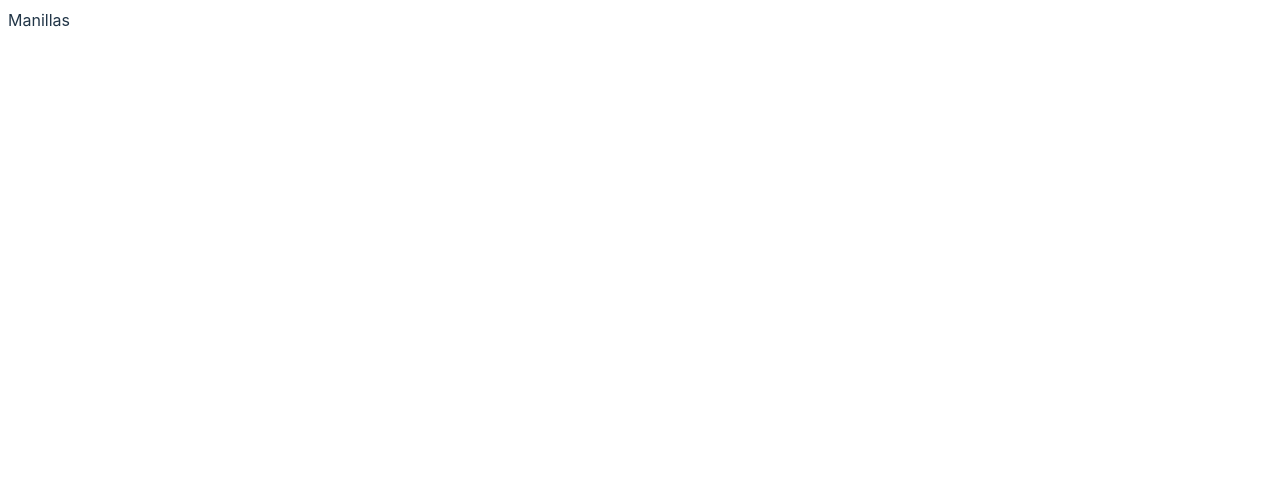
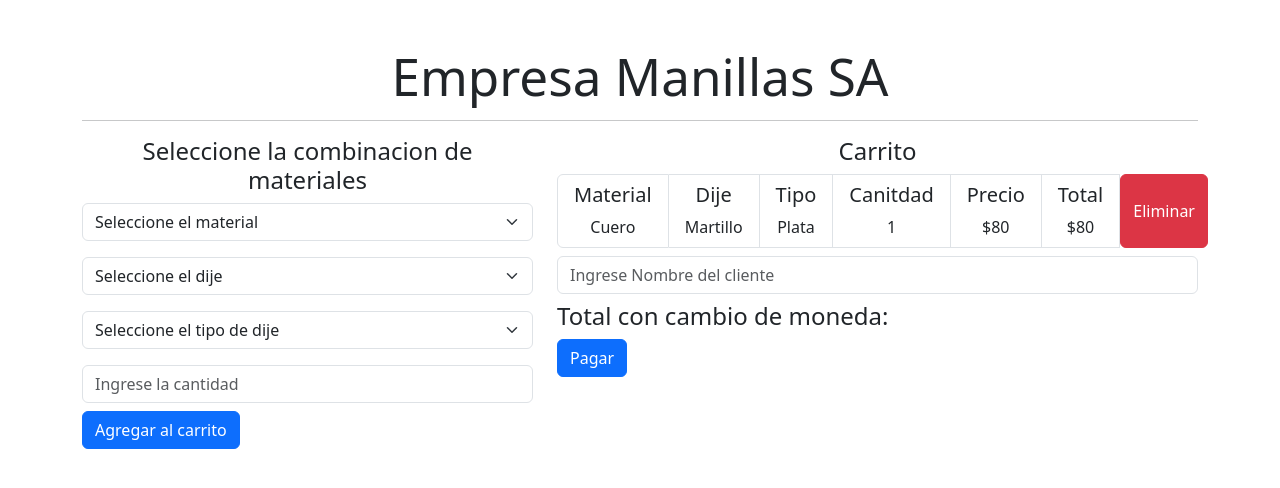
Before and after one commit to LuisPuelloCP/taller_manillas, a React (Vite) app: page / in a window 1280 px wide. Shown: the top 488 px of the page. Built offline with nearby package versions, Linux system fonts and the light colour scheme.

Commit message:
Creando vista con bootstrap

```diff
--- a/index.html
+++ b/index.html
@@ -4,6 +4,7 @@
     <meta charset="UTF-8" />
     <link rel="icon" type="image/svg+xml" href="/vite.svg" />
     <meta name="viewport" content="width=device-width, initial-scale=1.0" />
+    <link href="https://cdn.jsdelivr.net/npm/bootstrap@5.3.0-alpha3/dist/css/bootstrap.min.css" rel="stylesheet" integrity="sha384-KK94CHFLLe+nY2dmCWGMq91rCGa5gtU4mk92HdvYe+M/SXH301p5ILy+dN9+nJOZ" crossorigin="anonymous">
     <title>Taller Manillas</title>
   </head>
   <body>
--- a/src/components/Manillas.jsx
+++ b/src/components/Manillas.jsx
@@ -1,9 +1,61 @@
-import React from 'react'
+import React from "react";
 
 const Manillas = () => {
   return (
-    <div>Manillas</div>
-  )
-}
+    <div className="container mt-5">
+      <h1 className="text-center">Empresa Manillas SA</h1>
+      <hr />
+      <div className="row">
+        <div className="col-5">
+            <h4 className="text-center">Seleccione la combinacion de materiales</h4>
+            <form action="#">
+                <div className="mb-3">
+                    <select class="form-select mb-3" aria-label="Default select example">
+                        <option selected>Seleccione el material</option>
+                        <option value="1">One</option>
+                        <option value="2">Two</option>
+                        <option value="3">Three</option>
+                    </select>
+                    <select class="form-select mb-3" aria-label="Default select example">
+                        <option selected>Seleccione el dije</option>
+                        <option value="1">One</option>
+                        <option value="2">Two</option>
+                        <option value="3">Three</option>
+                    </select>
+                    <select class="form-select mb-3" aria-label="Default select example">
+                        <option selected>Seleccione el tipo de dije</option>
+                        <option value="1">One</option>
+                        <option value="2">Two</option>
+                        <option value="3">Three</option>
+                    </select>
+                    <input type="text" className="form-control mb-2" placeholder='Ingrese la cantidad'/>
+                    <button class="btn btn-primary">Agregar al carrito</button>
+                </div>
+            </form>
+        </div>
+        <div className="col-7">
+            <h4 className="text-center">Carrito</h4>
+            <form action="##">
+                <ul class="list-group list-group-horizontal text-center mb-2">
+                    <li class="list-group-item"><h5>Material</h5><span>Cuero</span></li>
+                    <li class="list-group-item"><h5>Dije</h5><span>Martillo</span></li>
+                    <li class="list-group-item"><h5>Tipo</h5><span>Plata</span></li>
+                    <li class="list-group-item"><h5>Canitdad</h5><span>1</span></li>
+                    <li class="list-group-item"><h5>Precio</h5><span>$80</span></li>
+                    <li class="list-group-item"><h5>Total</h5><span>$80</span></li>
+                    <button class="btn btn-danger">Eliminar</button>
+                </ul>
+                <input type="text" className="form-control mb-2" placeholder='Ingrese Nombre del cliente'/>
+                <h4>Total con cambio de moneda: </h4>
+                <button class="btn btn-primary">Pagar</button>
+            </form>
 
-export default Manillas
+        </div>
+      </div>
+
+
+    </div>
+  );
+};
+
+export default Manillas;
```
